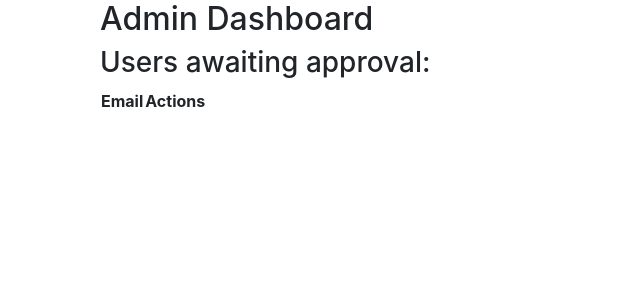
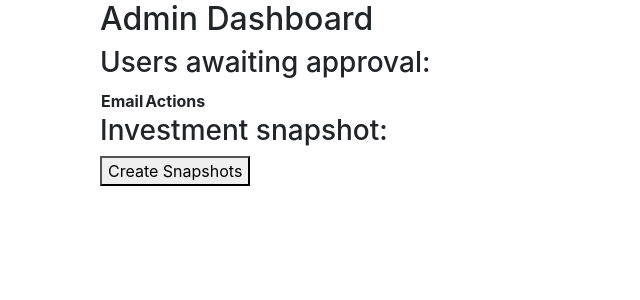
Before and after one commit to palhazi/AP_PRTFLMNGR, a Flask app: page /admin_dashboard in a window 1280 px wide. Shown: the part 56-356 px from the top of the page, without its empty margins (0-640 px from the left). Run offline with Flask 3, Linux system fonts and the light colour scheme; a user stored in the database is signed in; lists and menus that the app fills with data are empty; some libraries are stand-ins or nearby versions.

Commit message:
6466464644646546464

```diff
--- a/website/templates/admin_dashboard.html
+++ b/website/templates/admin_dashboard.html
@@ -2,6 +2,7 @@
 {% block content %}
 <div class="container">
     <h2>Admin Dashboard</h2>
+
     <h3>Users awaiting approval:</h3>
     <table>
         <thead>
@@ -16,12 +17,15 @@
                     <td>{{ user.email }}</td>
                     <td>
                         <form action="{{ url_for('auth.approve_user', user_id=user.id) }}" method="post">
-                            <button type="submit">Approve</button>
+                            <button type="submit" class="btn btn-primary">Approve</button>
                         </form>
                     </td>
                 </tr>
             {% endfor %}
         </tbody>
     </table>
+
+    <h3>Investment snapshot:</h3>
+    <button onclick="createSnapshots()">Create Snapshots</button>
 </div>
 {% endblock %}
--- a/website/templates/base.html
+++ b/website/templates/base.html
@@ -87,6 +87,25 @@
           window.location.href = "/";
         });
       }
+
+      function createSnapshots() {
+        fetch('/create_snapshots', {
+          method: 'POST',
+          headers: {
+            'Content-Type': 'application/x-www-form-urlencoded',
+          },
+        })
+        .then((response) => {
+          if (response.ok) {
+            alert('Snapshots created successfully');
+          } else {
+            alert('Error creating snapshots');
+          }
+        })
+        .catch((error) => {
+          console.error('Error:', error);
+        });
+      }
     </script>
     {% endblock %}
   </body>
--- a/website/views.py
+++ b/website/views.py
@@ -1,6 +1,6 @@
 from flask import Blueprint, render_template, request, flash, jsonify, redirect, url_for
 from flask_login import login_required, current_user
-from .models import Note, User, Investment
+from .models import Note, User, Investment, InvestmentSnapshot
 from . import db
 import json
 from datetime import datetime
@@ -165,3 +165,36 @@ def delete_investment(investment_id):
 def admin_dashboard():
     users = User.query.filter_by(is_approved=False).all()
     return render_template("admin_dashboard.html", user=current_user, users=users)
+
+# Definiáljuk a snapshot útvonalát.
+@views.route('/create_snapshots', methods=['POST'])
+def create_snapshots():
+    investments = Investment.query.all()
+
+    if investments:
+        current_time = datetime.utcnow()
+
+        # Új sorszám létrehozása
+        max_snapshot_group_id = db.session.query(db.func.max(InvestmentSnapshot.snapshot_group_id)).scalar()
+        if max_snapshot_group_id is None:
+            new_snapshot_group_id = 1
+        else:
+            new_snapshot_group_id = max_snapshot_group_id + 1
+
+        for investment in investments:
+            snapshot = InvestmentSnapshot(
+                investment_id=investment.id,
+                snapshot_date=current_time,
+                purchase_price=investment.purchase_price,
+                quantity=investment.quantity,
+                current_price=investment.current_price,
+                expected_interest_amount=investment.expected_interest_amount,
+                interest_payment_date=investment.interest_payment_date,
+                maturity_date=investment.maturity_date,
+                snapshot_group_id=new_snapshot_group_id  # Folytonos sorszám hozzáadása
+            )
+            db.session.add(snapshot)
+        db.session.commit()
+        return jsonify({"message": "Snapshots created successfully"}), 200
+    else:
+        return jsonify({"message": "No investments found"}), 404
```
Also changed, not shown: website/models.py (+17 -0 lines), instance/database.db. Lines whose indentation alone changed are shown as unchanged.
